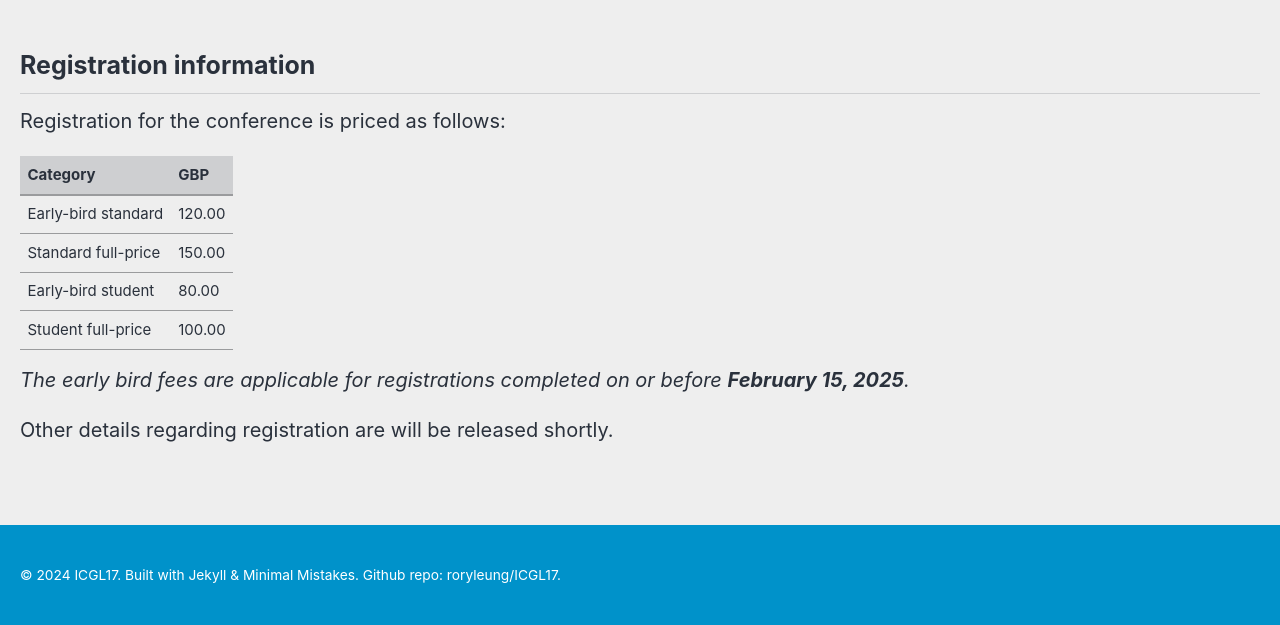
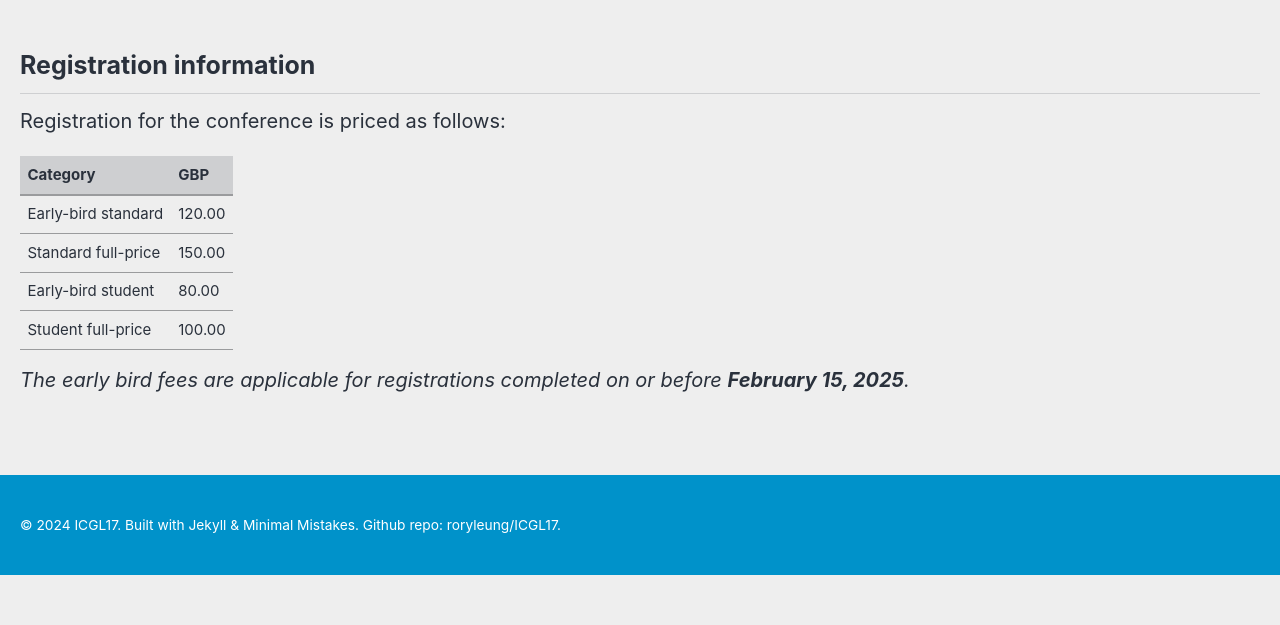
Before and after one commit to roryleung/ICGL17, a Jekyll site: the page built from _pages/registration.md, in a window 1280 px wide. Shown: the part 417-1042 px from the top of the page. Built offline with Jekyll 4.4.1, drawn with Linux system fonts in a browser that asks for light colours; cached includes are drawn as plain includes; nearby versions of some CDN libraries; after the commit the page ends 992 px from its top, so only the background shows below that.

Commit message:
Update registration.md

```diff
--- a/_pages/registration.md
+++ b/_pages/registration.md
@@ -23,5 +23,3 @@ Registration for the conference is priced as follows:
 | Student full-price | 100.00 |
 
 _The early bird fees are applicable for registrations completed on or before **February 15, 2025**._
-
-Other details regarding registration are will be released shortly.
```
